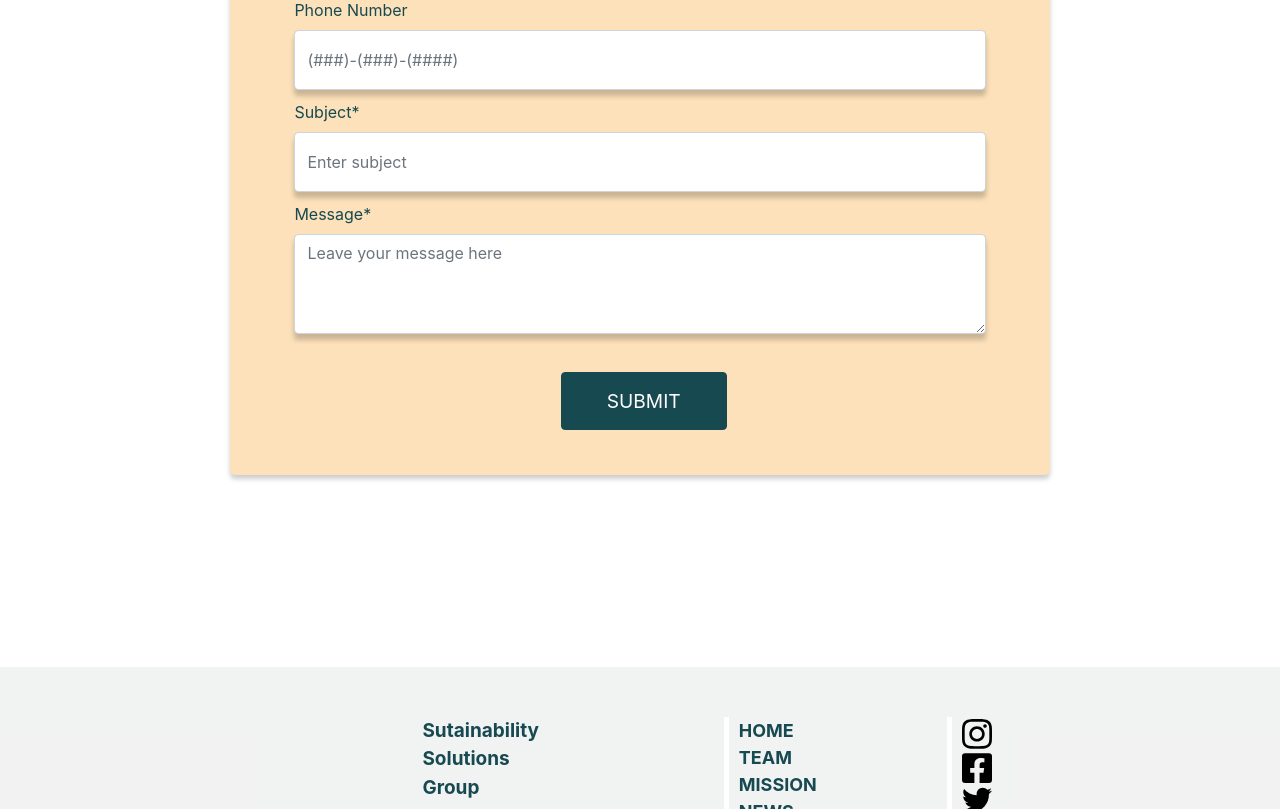
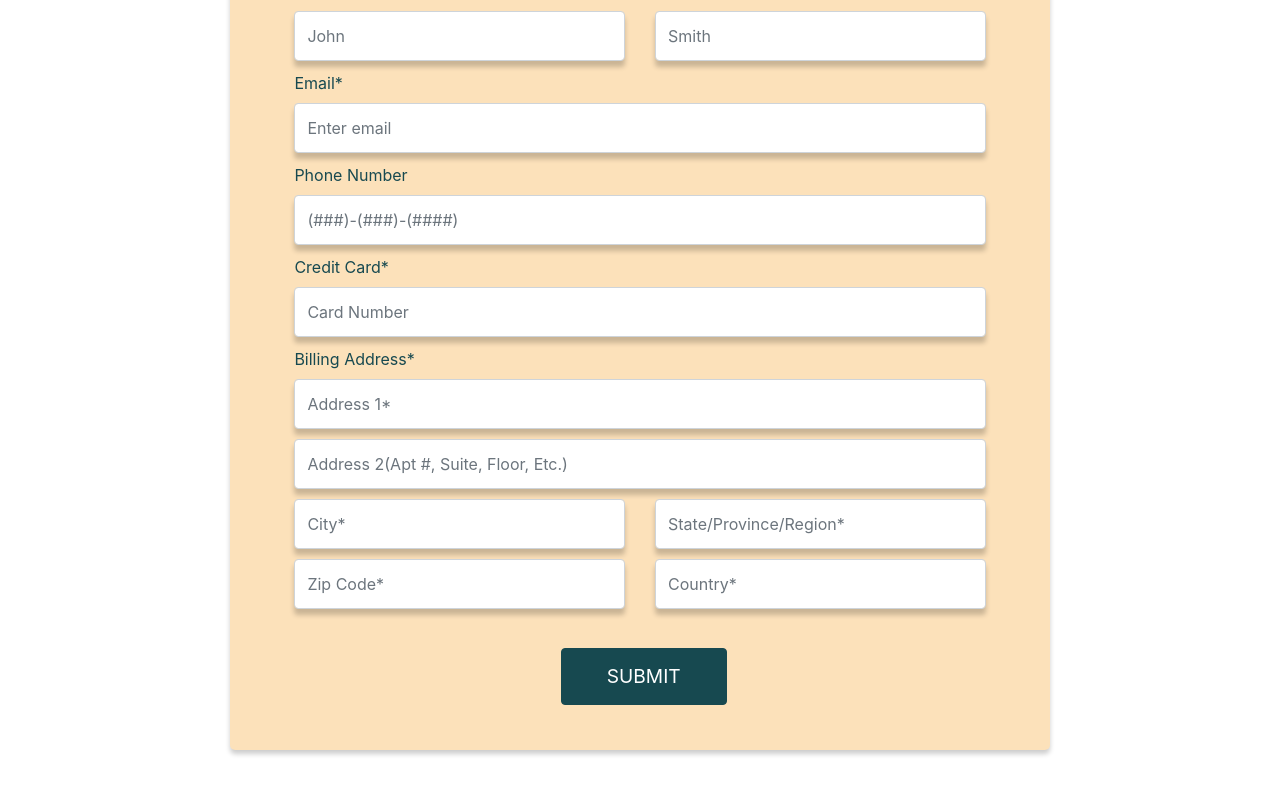
Before and after one commit to Hack4Impact-UMD/sustainability-solutions, a React (Create React App) app in the folder app/: page /donations in a window 1280 px wide. Shown: the part 791-1600 px from the top of the page. Built offline with nearby package versions, Linux system fonts and the light colour scheme.

Commit message:
updated the form under personal info and added form titles

```diff
--- a/app/src/Components/Donations/Donations.css
+++ b/app/src/Components/Donations/Donations.css
@@ -1,3 +1,5 @@
+@import url('https://fonts.googleapis.com/css2?family=Nunito:wght@200&display=swap');
+
 .header-border {
     background-color: #F9AC3D;
     height: 420px;
@@ -51,6 +53,13 @@
     margin-top: 20px;
 }
 
+.form-titles {
+    font-size: 4vw;
+    font-weight: 700;
+    font-family: "Nunito";
+    color: #174950;
+}
+
 .donation-form {
     background-color: #FCE1BA;
     padding: 3.5vw 5vw 3.5vw 5vw;
@@ -68,7 +77,7 @@
 
 .form-fields{
     box-shadow: 0px 6px 5px rgba(0,0,0,.2);
-    height: 60px;
+    height: 50px;
 }
 
 .donate-button {
--- a/app/src/Components/Donations/Donations.js
+++ b/app/src/Components/Donations/Donations.js
@@ -44,6 +44,8 @@ function Donations() {
                     </div>
                 </div>
             </div>
+            <p className="form-titles"> Select an Amount </p>
+            <p className="form-titles"> Personal Information </p>
             <Container fluid>
                 <Row>
                     <Col className="donation-form">
@@ -92,23 +94,68 @@ function Donations() {
 
                         <Row className="form-labels">
                             <Form.Group as={Col} controlId="formGridSubject">
-                            <Form.Label className="heading">Subject*</Form.Label>
+                            <Form.Label className="heading">Credit Card*</Form.Label>
                             <Form.Control
                                 className="form-fields"
-                                type="subject"
-                                placeholder="Enter subject"
+                                type="cardnumber"
+                                placeholder="Card Number"
                             />
                             </Form.Group>
                         </Row>
 
                         <Row className="form-labels">
-                            <Form.Group as={Col} className="message">
-                            <Form.Label className="heading">Message*</Form.Label>
+                            <Form.Group as={Col} controlId="formGridSubject">
+                            <Form.Label className="heading">Billing Address*</Form.Label>
                             <Form.Control
                                 className="form-fields"
-                                as="textarea"
-                                placeholder="Leave your message here"
-                                style={{ height: "100px" }}
+                                type="addressline1"
+                                placeholder="Address 1*"
+                            />
+                            </Form.Group>
+                        </Row>
+
+                        <Row className="form-labels">
+                            <Form.Group as={Col} controlId="formGridSubject">
+                            <Form.Control
+                                className="form-fields"
+                                type="addressline2"
+                                placeholder="Address 2(Apt #, Suite, Floor, Etc.)"
+                            />
+                            </Form.Group>
+                        </Row>
+
+                        <Row className="form-labels">
+                            <Form.Group as={Col} controlId="formGridSubject">
+                            <Form.Control
+                                className="form-fields"
+                                type="city"
+                                placeholder="City*"
+                            />
+                            </Form.Group>
+
+                            <Form.Group as={Col} controlId="formGridSubject">
+                            <Form.Control
+                                className="form-fields"
+                                type="state"
+                                placeholder="State/Province/Region*"
+                            />
+                            </Form.Group>
+                        </Row>
+
+                        <Row className="form-labels">
+                            <Form.Group as={Col} controlId="formGridSubject">
+                            <Form.Control
+                                className="form-fields"
+                                type="cipcode"
+                                placeholder="Zip Code*"
+                            />
+                            </Form.Group>
+
+                            <Form.Group as={Col} controlId="formGridSubject">
+                            <Form.Control
+                                className="form-fields"
+                                type="country"
+                                placeholder="Country*"
                             />
                             </Form.Group>
                         </Row>
```
